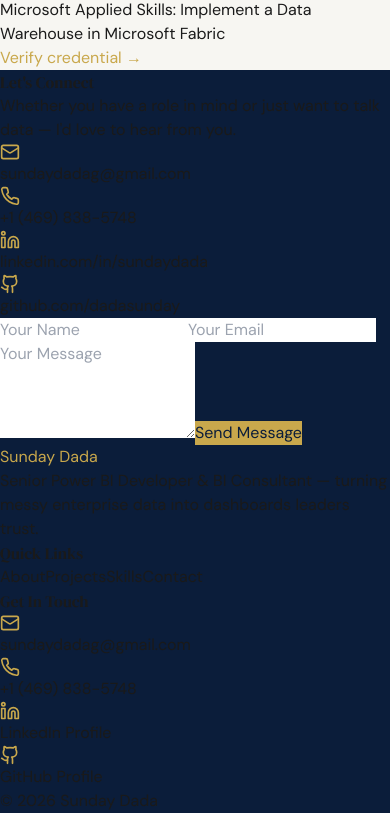
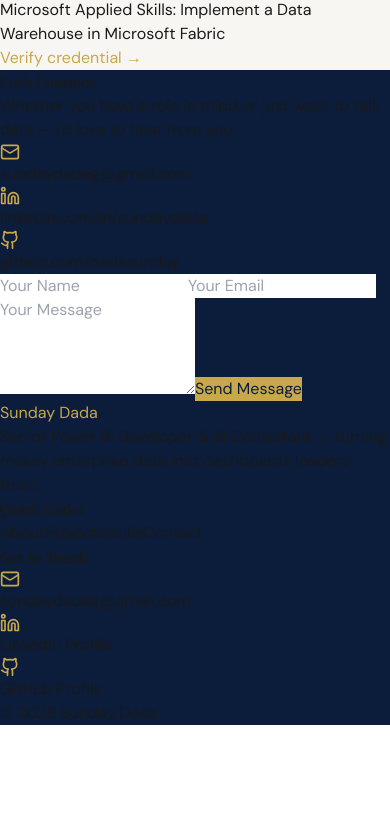
Before and after one commit to dadasunday/Portfolio, a React (Vite) app: page / in a window 390 px wide. Shown: the part 5567-6380 px from the top of the page. After the commit the page ends 6292 px from the top, so only its background shows below. Built offline with nearby package versions, Linux system fonts and the light colour scheme.

Commit message:
feat: Remove phone number links from footer and homepage

```diff
--- a/src/SundayDadaPortfolio.jsx
+++ b/src/SundayDadaPortfolio.jsx
@@ -493,9 +493,6 @@
             <a href="mailto:sundaydadag@gmail.com" className="flex items-center gap-2 text-sm text-white/70 hover:text-white transition-colors">
               <span style={{ color: "var(--accent)" }}>{Icons.mail}</span> sundaydadag@gmail.com
             </a>
-            <a href="tel:+14698385748" className="flex items-center gap-2 text-sm text-white/70 hover:text-white transition-colors">
-              <span style={{ color: "var(--accent)" }}>{Icons.phone}</span> +1 (469) 838-5748
-            </a>
             <a href="https://linkedin.com/in/sundaydada" target="_blank" rel="noopener noreferrer" className="flex items-center gap-2 text-sm text-white/70 hover:text-white transition-colors">
               <span style={{ color: "var(--accent)" }}>{Icons.linkedin}</span> LinkedIn Profile
             </a>
@@ -766,10 +763,6 @@
                 <a href="mailto:sundaydadag@gmail.com" className="flex items-center gap-3 text-white/80 hover:text-white transition-colors">
                   <span style={{ color: "var(--accent)" }}>{Icons.mail}</span>
                   <span>sundaydadag@gmail.com</span>
-                </a>
-                <a href="tel:+14698385748" className="flex items-center gap-3 text-white/80 hover:text-white transition-colors">
-                  <span style={{ color: "var(--accent)" }}>{Icons.phone}</span>
-                  <span>+1 (469) 838-5748</span>
                 </a>
                 <a href="https://linkedin.com/in/sundaydada" target="_blank" rel="noopener noreferrer" className="flex items-center gap-3 text-white/80 hover:text-white transition-colors">
                   <span style={{ color: "var(--accent)" }}>{Icons.linkedin}</span>
```
